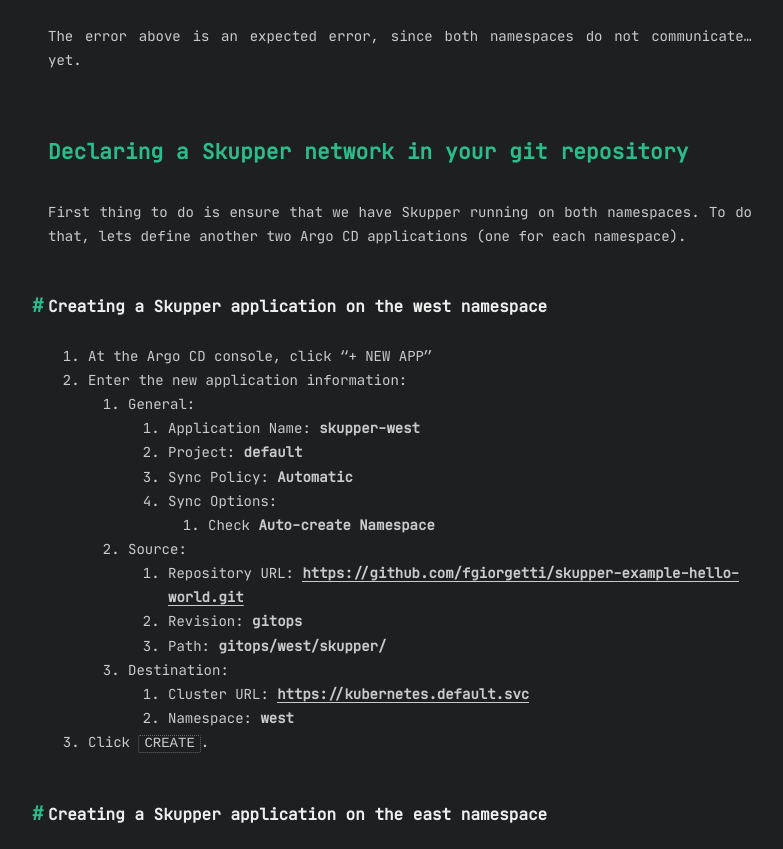
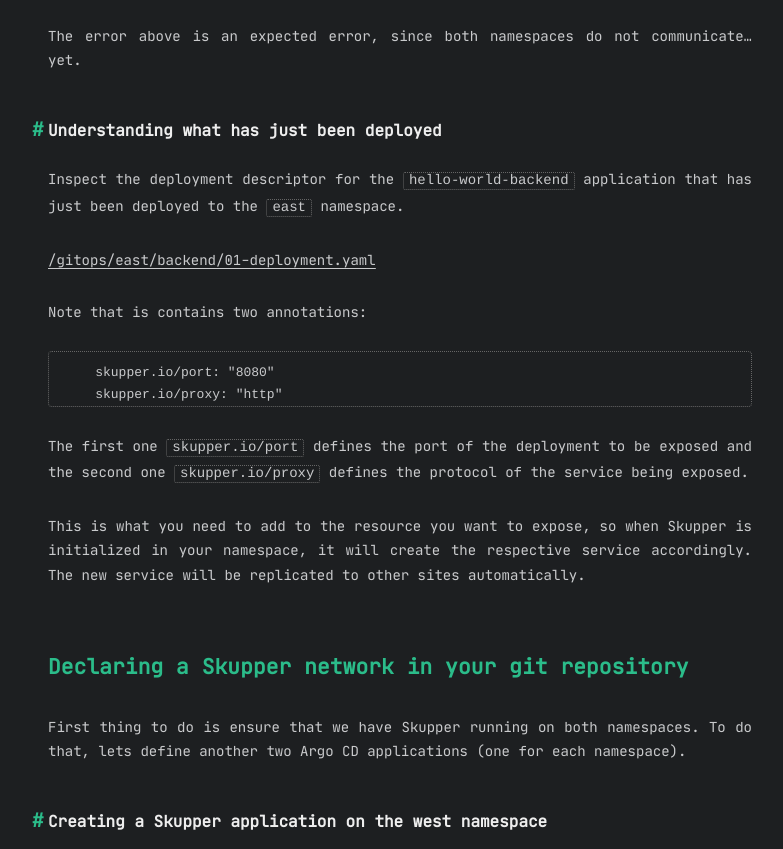
Before and after one commit to fgiorgetti/fgiorgetti.github.io, a plain HTML site: page posts/20210129-skupper-and-gitops/index.html in a window 1280 px wide. Shown: the part 6817-7666 px from the top of the page, without its empty margins (240-1023 px from the left). Drawn offline with Linux system fonts and the light colour scheme.

Commit message:
Added missing information for annotated resource

```diff
--- a/posts/20210129-skupper-and-gitops/index.html
+++ b/posts/20210129-skupper-and-gitops/index.html
@@ -156,6 +156,10 @@ Following its documentation and some examples, you will connect your cloud appli
     </div>
     <div id="toc">
       <nav id="TableOfContents">
+  <ul>
+    <li><a href="#understanding-what-has-just-been-deployed">Understanding what has just been deployed</a></li>
+  </ul>
+
   <ul>
     <li><a href="#creating-a-skupper-application-on-the-west-namespace">Creating a Skupper application on the west namespace</a></li>
     <li><a href="#creating-a-skupper-application-on-the-east-namespace">Creating a Skupper application on the east namespace</a></li>
@@ -400,6 +404,19 @@ it is up, but failing because it cannot reach the <code>backend</code> service.<
 <p>You should see an error like:</p>
 <pre><code>Trouble! HTTPConnectionPool(host='hello-world-backend', port=8080): Max retries exceeded with url: /api/hello (Caused by NewConnectionError('&lt;urllib3.connection.HTTPConnection object at 0x7f0d059d7dd0&gt;: Failed to establish a new connection: [Errno -2] Name or service not known'))
 </code></pre><p>The error above is an expected error, since both namespaces do not communicate&hellip; yet.</p>
+<h2 id="understanding-what-has-just-been-deployed">Understanding what has just been deployed</h2>
+<p>Inspect the deployment descriptor for the <code>hello-world-backend</code> application that
+has just been deployed to the <code>east</code> namespace.</p>
+<p><a href="https://github.com/fgiorgetti/skupper-example-hello-world/blob/0388bee7b89ba01402bc0edddcd99ec531b3a4e0/gitops/east/backend/01-deployment.yaml#L7-L9">/gitops/east/backend/01-deployment.yaml</a></p>
+<p>Note that is contains two annotations:</p>
+<pre><code>    skupper.io/port: &quot;8080&quot;
+    skupper.io/proxy: &quot;http&quot;
+</code></pre><p>The first one <code>skupper.io/port</code> defines the port of the deployment to be exposed
+and the second one <code>skupper.io/proxy</code> defines the protocol of the service being
+exposed.</p>
+<p>This is what you need to add to the resource you want to expose, so when Skupper
+is initialized in your namespace, it will create the respective service accordingly.
+The new service will be replicated to other sites automatically.</p>
 <h1 id="declaring-a-skupper-network-in-your-git-repository">Declaring a Skupper network in your git repository</h1>
 <p>First thing to do is ensure that we have Skupper running on both namespaces.
 To do that, lets define another two Argo CD applications (one for each namespace).</p>
@@ -558,6 +575,10 @@ service <code>hello-world-backend</code>.</p>
     <div id="toc-footer" style="display: none">
       <nav id="TableOfContents">
   <ul>
+    <li><a href="#understanding-what-has-just-been-deployed">Understanding what has just been deployed</a></li>
+  </ul>
+
+  <ul>
     <li><a href="#creating-a-skupper-application-on-the-west-namespace">Creating a Skupper application on the west namespace</a></li>
     <li><a href="#creating-a-skupper-application-on-the-east-namespace">Creating a Skupper application on the east namespace</a></li>
     <li><a href="#verifying-the-skupper-network">Verifying the Skupper network</a>
```
Also changed, not shown: index.html (+1 -1 lines).
